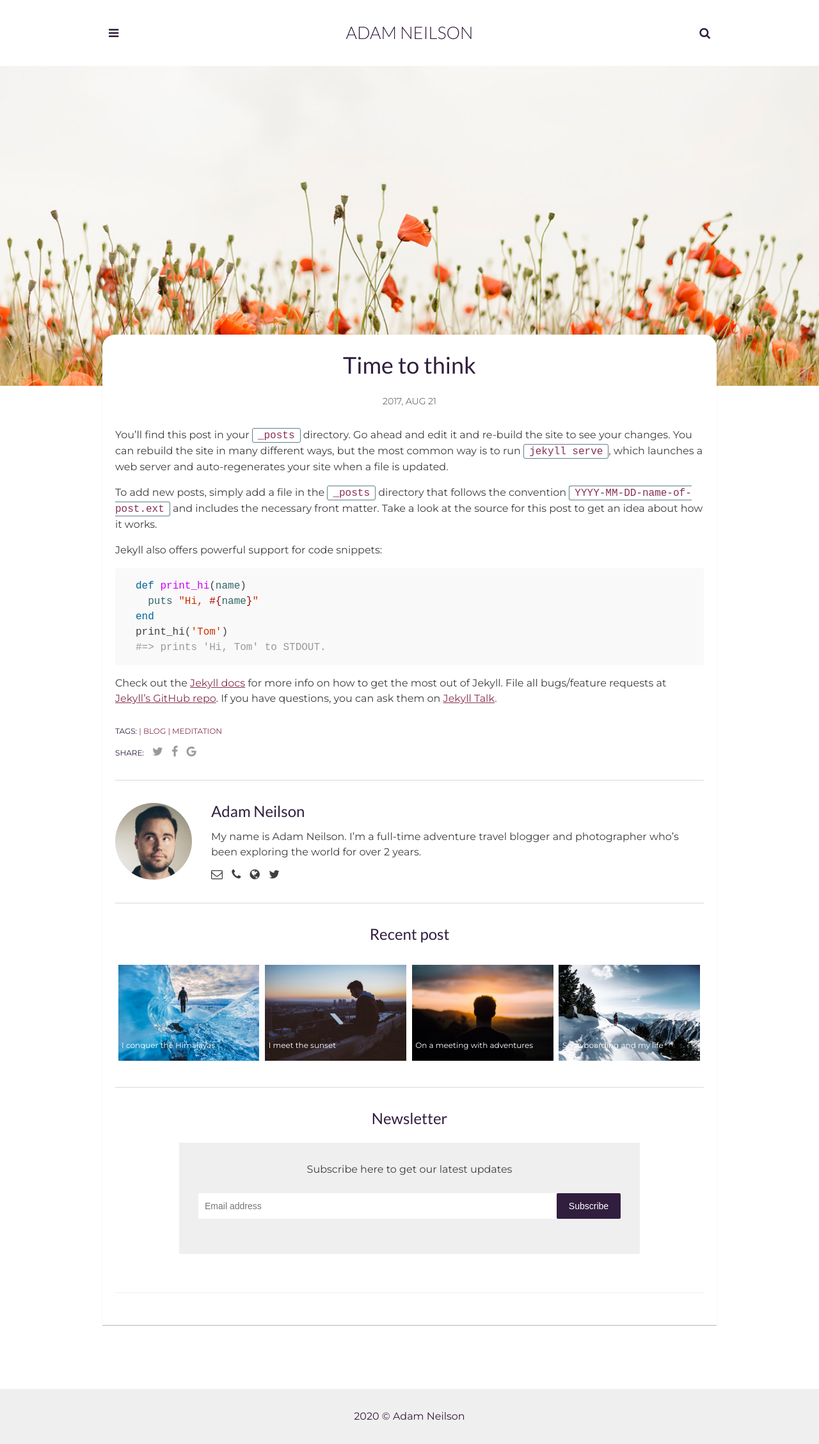
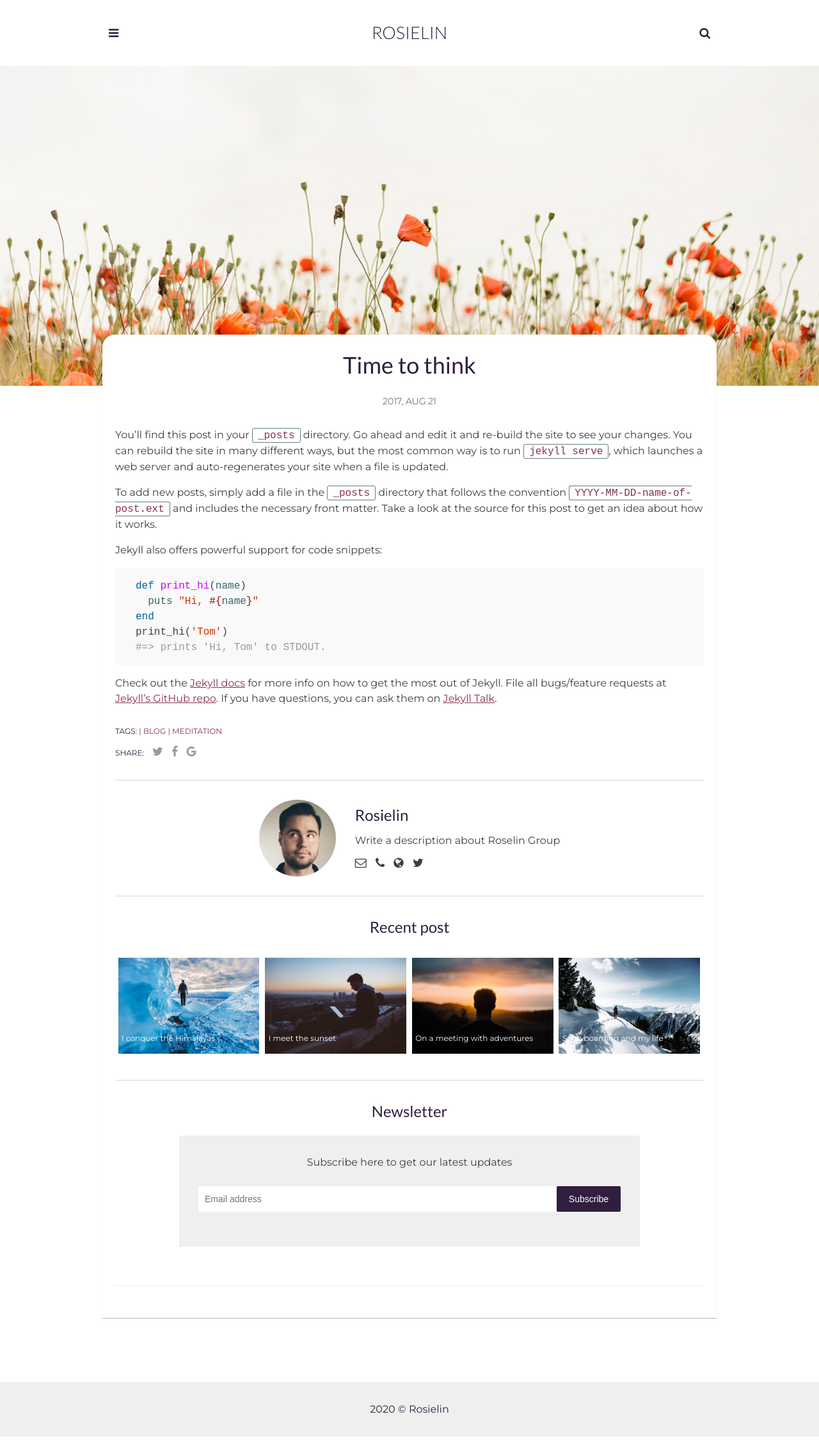
Before and after one commit to rosielin-group/rosielin-group.github.io, a Jekyll site: the page built from _posts/2017-08-21-time-to-think.markdown, in a window 1280 px wide. Shown: the whole page at 64% size. Built offline with Jekyll 4.4.1, drawn with Linux system fonts in a browser that asks for light colours; comment, search, counter and statistics services are not loaded.

Commit message:
Update _config.yml

```diff
--- a/_config.yml
+++ b/_config.yml
@@ -1,4 +1,4 @@
-title: My personal blog - Adam Neilson
+title: Rosielin Group
 email: your-email@domain.com
 description: > # this means to ignore newlines until "baseurl:"
   Write an awesome description for your new site here. You can edit this
@@ -9,9 +9,9 @@
 url: "" # the base hostname & protocol for your site, e.g. http://example.com
 
 # Author settings
-author: Adam Neilson # add your name
+author: Rosielin # add your name
 author-pic: adam-face.jpg
-about-author: My name is Adam Neilson. I’m a full-time adventure travel blogger and photographer who’s been exploring the world for over 2 years.
+about-author: Write a description about Roselin Group
 
 # Contact links
 email: # Add your Email address
```
